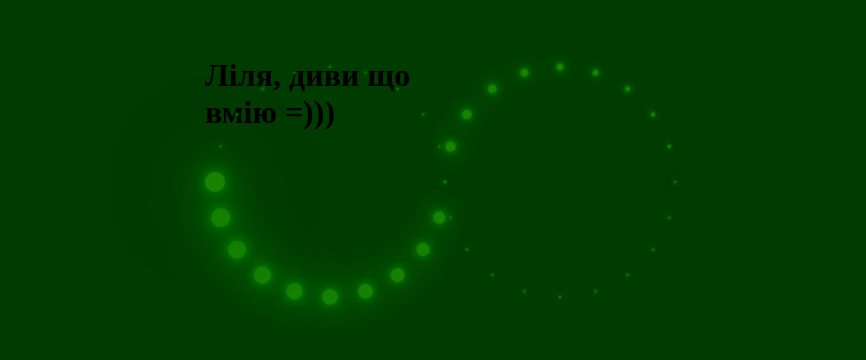
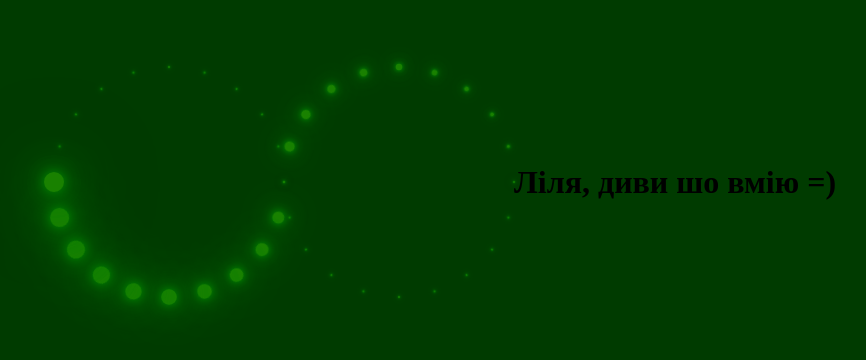
Before and after one commit to naxx4u/css-spiner, a plain HTML site: page index.html in a window 1280 px wide. Shown: the part 218-578 px from the top of the page, without its empty margins (195-1061 px from the left). Drawn offline with Linux system fonts and the light colour scheme.

Commit message:
Add files via upload

```diff
--- a/index.html
+++ b/index.html
@@ -8,11 +8,8 @@
     <title>Spiner on css</title>
 </head>
 <body>
-
     <div class="conteiner">
-
         <div class="circle">
-            <h1>Ліля, диви що вмію =)))</h1>
             <span style="--i: 1"></span>
             <span style="--i: 2"></span>
             <span style="--i: 3"></span>
@@ -56,6 +53,9 @@
             <span style="--i: 19"></span>
             <span style="--i: 20"></span>
         </div>
+          <div class="text">
+            <h1><span>Ліля, диви шо вмію =)</span></h1>
+        </div>
     </div>
 
 </body>
```
